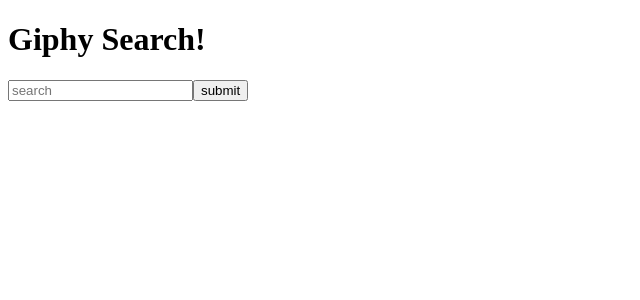
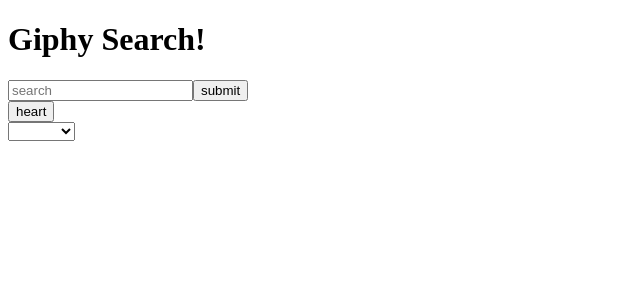
Before and after one commit to Adventure-K/group-giphy-saga-project, a React (Create React App) app: page / in a window 1280 px wide. Shown: the top 300 px of the page, without its empty margins (0-640 px from the left). Built offline with nearby package versions, Linux system fonts and the light colour scheme.

Commit message:
buttons in some components

```diff
--- a/src/components/FavItemComp/FavItemComp.jsx
+++ b/src/components/FavItemComp/FavItemComp.jsx
@@ -5,11 +5,18 @@
 
 
 function FavItemComp() {
-  return (
-    <div>
-
-    </div>
-  );
+    return (
+        <div>
+            <select name="category" id="category">
+                <option value="category"></option>
+                <option value="funny">funny</option>
+                <option value="cohort">cohort</option>
+                <option value="cartoon">cartoon</option>
+                <option value="nsfw">nsfw</option>
+                <option value="meme">meme</option>
+            </select>
+        </div>
+    );
 }
 
 export default FavItemComp;
--- a/src/components/FavListComp/FavListComp.jsx
+++ b/src/components/FavListComp/FavListComp.jsx
@@ -1,4 +1,5 @@
 import React from 'react';
+import FavItemComp from '../FavItemComp/FavItemComp';
 
 
 
@@ -7,7 +8,7 @@
 function FavListComp() {
   return (
     <div>
-
+        <FavItemComp/>
     </div>
   );
 }
--- a/src/components/ItemComp/ItemComp.jsx
+++ b/src/components/ItemComp/ItemComp.jsx
@@ -7,7 +7,7 @@
 function ItemComp() {
   return (
     <div>
-
+      <button>heart</button>
     </div>
   );
 }
```
